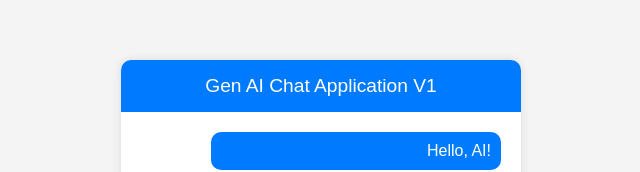
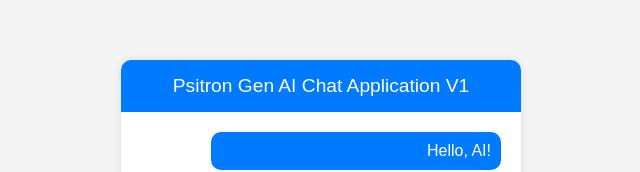
Before and after one commit to yogi0348/github-actions-nodejs, a website: page public/index.html in a window 1280 px wide. Shown: the part 223-395 px from the top of the page, without its empty margins (319-959 px from the left). Drawn offline with Linux system fonts and the light colour scheme.

Commit message:
Update index.html

```diff
--- a/public/index.html
+++ b/public/index.html
@@ -95,7 +95,7 @@
 
     <div class="chat-container">
         <div class="chat-header">
-            Gen AI Chat Application V1
+            Psitron Gen AI Chat Application V1
         </div>
         <div class="chat-messages">
             <!-- Example Messages -->
```
